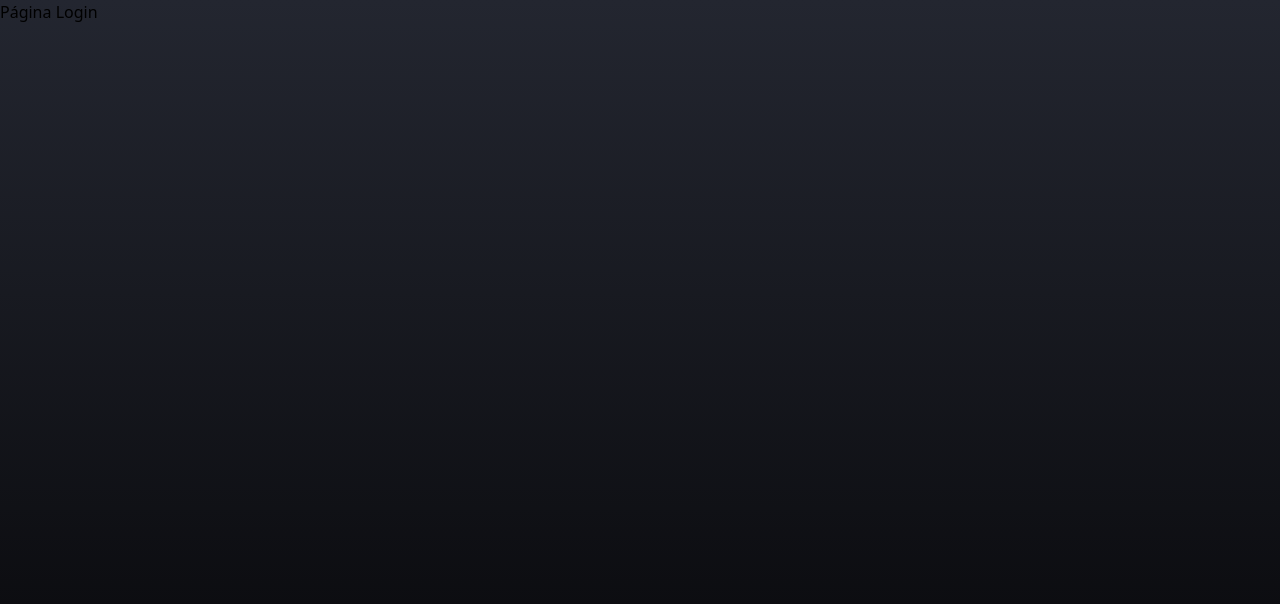
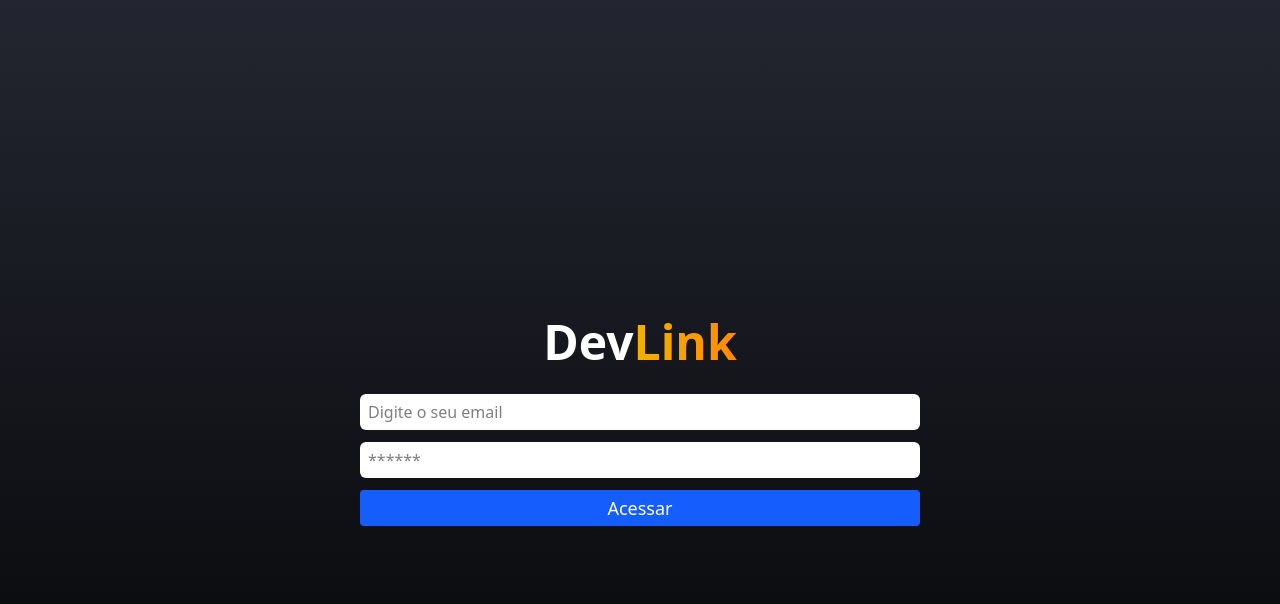
Before and after one commit to XxxCaetanoxxX/curso-react, a React (Vite) app in the folder linktree/: page /login in a window 1280 px wide. Shown: the top 604 px of the page. Built offline with nearby package versions, Linux system fonts and the light colour scheme.

Commit message:
protegendo rotas

```diff
--- a/linktree/package.json
+++ b/linktree/package.json
@@ -11,6 +11,7 @@
   },
   "dependencies": {
     "@tailwindcss/vite": "^4.1.12",
+    "firebase": "^12.1.0",
     "localforage": "^1.10.0",
     "match-sorter": "^8.1.0",
     "react": "^19.1.1",
--- /dev/null
+++ b/linktree/src/components/input/index.tsx
@@ -0,0 +1,13 @@
+import type { InputHTMLAttributes } from "react";
+
+interface InputProps extends InputHTMLAttributes<HTMLInputElement> {}
+
+export function Input(props: InputProps) {
+    return (
+        <input
+            className="bg-white border-o h-9 rounded-md outline-none px-2 mb-3"
+            {...props}
+        />
+
+    )
+}
--- /dev/null
+++ b/linktree/src/components/social/index.tsx
@@ -0,0 +1,16 @@
+type SocialProps={
+    url: string
+    icon: React.ReactNode
+}
+
+export function Social({url, icon}:SocialProps){
+    return(
+        <a
+        href={url}
+        // abrir em nova aba
+        target="_blank"
+        // indicar que é uma url externa
+        rel="noopener noreferrer"
+        className="hover:scale-105 p-2 rounded-full bg-white hover:bg-gray-200 transition-transform">{icon}</a>
+    )
+}
--- a/linktree/src/pages/home/index.tsx
+++ b/linktree/src/pages/home/index.tsx
@@ -1,5 +1,10 @@
-export function Home(){
-    return(
+import { Social } from "../../components/social"
+import { FaYoutube } from "react-icons/fa"
+import { FaInstagram } from "react-icons/fa6"
+import { LiaLinkedinIn } from "react-icons/lia"
+
+export function Home() {
+    return (
         <div className="flex flex-col w-full py-4 items-center justify-center">
             <h1 className="md:text-4xl text-3xl font-bold text-white mt-20">Caetano César</h1>
             <span className="text-gray-50 mb-5 mt-20">Veja meus links ⬇️</span>
@@ -14,7 +19,20 @@
                 </section>
 
                 <footer className="flex justify-center gap-3 my-4">
+                    <Social
+                        url="https://www.youtube.com/@caetanocesar5272"
+                        icon={<FaYoutube className="w-6 h-6 text-red-600" />}
+                    />
 
+                    <Social
+                        url="https://www.instagram.com/caet_cesar/"
+                        icon={<FaInstagram className="w-6 h-6 text-pink-500" />}
+                    />
+
+                    <Social
+                        url="https://www.linkedin.com/in/caetanocesar/"
+                        icon={<LiaLinkedinIn className="w-6 h-6 text-blue-500" />}
+                    />
                 </footer>
             </main>
         </div>
--- a/linktree/src/pages/login/index.tsx
+++ b/linktree/src/pages/login/index.tsx
@@ -1,7 +1,63 @@
-export function Login(){
-    return(
-        <div>
-            <h1>Página Login</h1>
+import { Link, useNavigate } from "react-router-dom";
+import { Input } from "../../components/input";
+import { useState, type FormEvent } from "react";
+import { auth } from '../../services/firebaseConnection'
+import { signInWithEmailAndPassword } from "firebase/auth";
+
+export function Login() {
+    const [email, setEmail] = useState<string>('');
+    const [password, setPassword] = useState<string>('');
+    const navigate = useNavigate();
+
+    function handleSubmit(e: FormEvent) {
+        e.preventDefault();
+
+        if(email === '' || password === ''){
+            alert("Preencha todos os campos!")
+            return;
+        }
+
+        signInWithEmailAndPassword(auth, email, password)
+        .then(()=>{
+            console.log("Logado com sucesso");
+            navigate("/admin", {replace:true})
+        })
+        .catch((error)=>{
+            console.log("ERRO AO FAZER LOGIN:");
+            console.log(error);
+        })
+
+    }
+
+    return (
+        <div className="flex w-full h-screen items-center justify-center flex-col">
+            <Link to="/">
+                <h1 className="mt-11 text-white mb-7 font-bold text-5xl">Dev
+                    <span className="bg-gradient-to-r from-yellow-500 to-orange-400 bg-clip-text text-transparent">Link</span>
+                </h1>
+            </Link>
+
+            <form onSubmit={handleSubmit} className="w-full max-w-xl flex flex-col px-2">
+                <Input
+                    placeholder="Digite o seu email"
+                    type="email"
+                    value={email}
+                    onChange={(e) => setEmail(e.target.value)}
+                />
+
+                <Input
+                    placeholder="******"
+                    type="password"
+                    value={password}
+                    onChange={(e) => setPassword(e.target.value)}
+                />
+
+                <button
+                    type="submit"
+                    className="h-9 bg-blue-600 rounded border-0 text-lg font-medium text-white">
+                    Acessar
+                </button>
+            </form>
         </div>
     )
 }
--- /dev/null
+++ b/linktree/src/routes/private.tsx
@@ -0,0 +1,45 @@
+import { type ReactNode, useState, useEffect } from 'react';
+import { auth } from '../services/firebaseConnection'
+import { onAuthStateChanged } from 'firebase/auth'
+import { Navigate } from 'react-router-dom';
+
+interface PrivateProps {
+    children: ReactNode;
+}
+
+export function Private({ children }: PrivateProps): any {
+    const [loading, setLoading] = useState(true);
+    const [signed, setSigned] = useState(false);
+
+    useEffect(() => {
+        const unsub = onAuthStateChanged(auth, (user) => {
+            if (user) {
+                const userData = {
+                    uid: user?.uid,
+                    email: user?.email,
+                }
+                localStorage.setItem('@reactlinks', JSON.stringify(userData))
+                setLoading(false);
+                setSigned(true);
+            } else {
+                setLoading(false);
+                setSigned(false)
+            }
+        });
+
+        return () => {
+            unsub();
+        }
+
+    }, []);
+
+    if (loading) {
+        return <div></div>
+    }
+
+    if (!signed) {
+        return <Navigate to="/login" />
+    }
+
+    return children;
+}
--- /dev/null
+++ b/linktree/src/services/firebaseConnection.ts
@@ -0,0 +1,18 @@
+import { initializeApp } from "firebase/app";
+import { getFirestore} from 'firebase/firestore'
+import { getAuth} from 'firebase/auth'
+
+const firebaseConfig = {
+  apiKey: "AIzaSyDSYYCqUrJ-TC0ua9S6FWVAY8kfr-4cJuY",
+  authDomain: "reactlinks-1962c.firebaseapp.com",
+  projectId: "reactlinks-1962c",
+  storageBucket: "reactlinks-1962c.firebasestorage.app",
+  messagingSenderId: "684054329456",
+  appId: "1:684054329456:web:b6b1e16ae24cced2b7dcb5"
+};
+
+const app = initializeApp(firebaseConfig);
+const auth = getAuth(app)
+const db = getFirestore(app);
+
+export{auth, db};
```
Also changed, not shown: linktree/src/App.tsx (+4 -3 lines), linktree/src/pages/admin/index.tsx (renamed from linktree/src/pages/amin/index.tsx), 1 other file (tests, documents, lock files or other folders).
